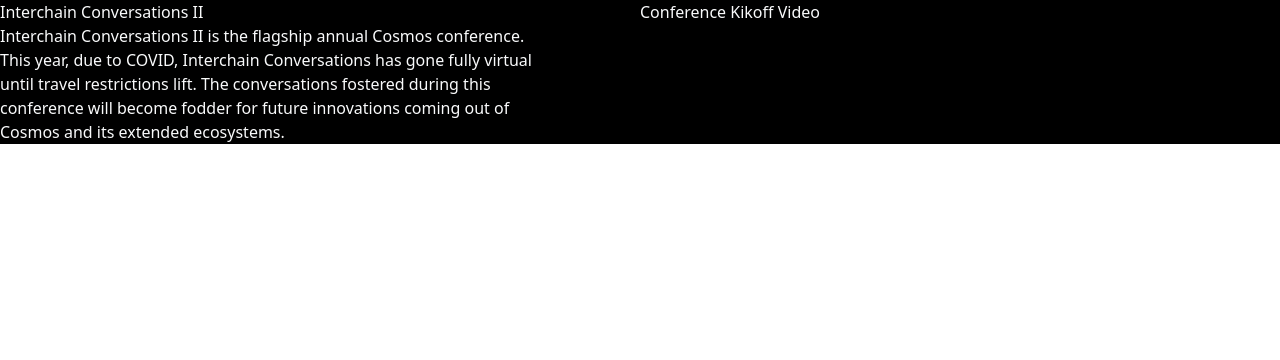
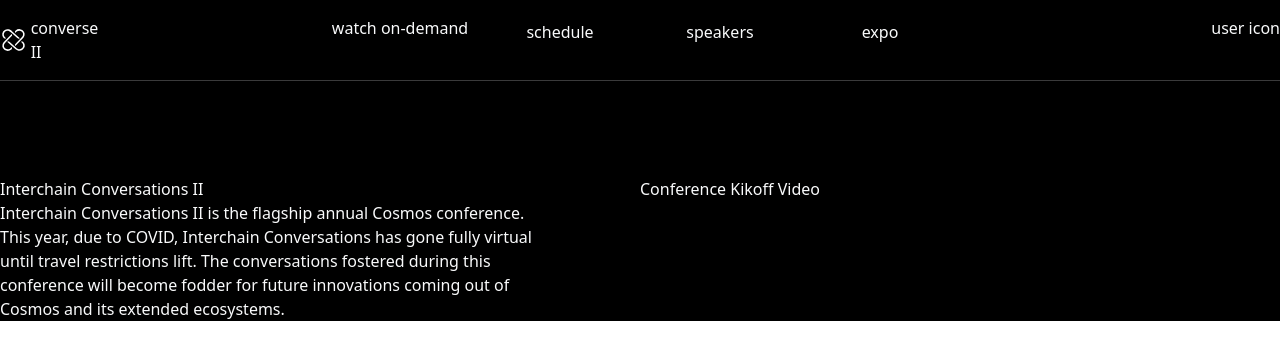
Before and after one commit to JD-Interchain-Interview/Converse-II, a React (Create React App) app: page / in a window 1280 px wide. Shown: the top 360 px of the page. Built offline with nearby package versions, Linux system fonts and the light colour scheme.

Commit message:
🌀   Layout

```diff
--- a/src/App.js
+++ b/src/App.js
@@ -18,7 +18,8 @@
 // Component Styling
 
 const AppClass = 'bg-black text-gray-50 w-screen';
-const container = 'lg:container lg:mx-auto';
+const container = 'xl:container xl:mx-auto';
+const hrOpacity = 'opacity-25';
 
 function App() {
   return (
@@ -26,6 +27,7 @@
       <div className={AppClass}>
         <div className={container}>
           <Navbar/>
+          <hr className={hrOpacity}/>
           <Switch>
             <Route exact path='/'>
               <Home/>
--- a/src/components/Home/Home.js
+++ b/src/components/Home/Home.js
@@ -3,7 +3,7 @@
 
 // Component Styling
 
-const LandingPageClass_Mobile = 'w-full flex flex-col flex-wrap justify-between';
+const LandingPageClass_Mobile = 'w-full mt-24 flex flex-col flex-wrap justify-between';
 const LandingPageClass_Web = 'lg:flex-row lg:justify-between ...';
 
 const Container_Mobile = 'w-full';
@@ -13,7 +13,7 @@
 const DescriptionClass_Mobile = '';
 const DescriptionClass_Web = '';
 
-const KikoffClass_Mobile = 'z-50 ...';
+const KikoffClass_Mobile = '';
 const KikoffClass_Web = '';
 
 
@@ -24,7 +24,7 @@
     <div className={`${LandingPageClass_Mobile} ${LandingPageClass_Web}`}>
       <div className={`${Container_Mobile} ${leftContainer_Web}`}>
         <div className={`${DescriptionClass_Mobile} ${DescriptionClass_Web}`}>
-          <header>{Conference.title} {Conference.season}</header>
+          <header>{Conference.title} {Conference.year}</header>
           <p>{Conference.description}</p>
         </div>
       </div>
--- a/src/components/Navbar/Navbar.js
+++ b/src/components/Navbar/Navbar.js
@@ -1,7 +1,65 @@
 import React from 'react';
+import { Conference } from '../../database/Conference'
+
+// Component Styling
+
+const Navbarlass_Mobile = 'w-full flex flex-col flex-wrap justify-between py-4';
+const Navbarlass_Web = 'lg:flex-row lg:justify-between...';
+
+const Container_Mobile = 'w-full';
+const leftContainer_Web = 'flex justify-start lg:w-3/12 ...';
+const centerContainer_Web = 'flex justify-center lg:w-6/12 lg:space-y-1 ...';
+const rightContainer_Web = 'flex justify-end lg:w-3/12 ...';
+
+const LogoClass_Mobile = 'flex flex-row space-x-1 items-center';
+const LogoClass_Web = '';
+
+const MenuClass_Mobile = 'w-3/12 ...';
+const MenuClass_Web = 'lg:text-center';
+
+const UserClass_Mobile = '';
+const UserClass_Web = '';
+
+const LogoIcon = 'w-1/12';
+const LogoMark = 'w-3/12';
+
+
+// Component Layout
 
 const Navbar = () => {
-  return null
+  return (
+    <div className={`${Navbarlass_Mobile} ${Navbarlass_Web}`}>
+
+      <div className={`${Container_Mobile} ${leftContainer_Web}`}>
+        <div className={`${LogoClass_Mobile} ${LogoClass_Web}`}>
+          <img src={Conference.logo} alt='Logo'className={LogoIcon}/>
+          <p className={LogoMark}>{Conference.name} {Conference.year}</p>
+        </div>
+      </div>
+
+      <div className={`${Container_Mobile} ${centerContainer_Web}`}>
+        <div className={`${MenuClass_Mobile} ${MenuClass_Web}`}>
+          <p>watch on-demand</p>
+        </div>
+        <div className={`${MenuClass_Mobile} ${MenuClass_Web}`}>
+          <p>schedule</p>
+        </div>
+        <div className={`${MenuClass_Mobile} ${MenuClass_Web}`}>
+          <p>speakers</p>
+        </div>
+        <div className={`${MenuClass_Mobile} ${MenuClass_Web}`}>
+          <p>expo</p>
+        </div>
+      </div>
+
+      <div className={`${Container_Mobile} ${rightContainer_Web}`}>
+        <div className={`${UserClass_Mobile} ${UserClass_Web}`}>
+          user icon
+        </div>
+      </div>
+
+    </div>
+  )
 }
 
 export default Navbar;
--- a/src/database/Conference.js
+++ b/src/database/Conference.js
@@ -1,6 +1,10 @@
+import Logo from '../assets/Logo.svg';
+
 export const Conference = {
+    logo: Logo,
+    name: 'converse',
     title: 'Interchain Conversations',
-    season: 'II',
+    year: 'II',
     description: 'Interchain Conversations II is the flagship annual Cosmos conference. This year, due to COVID, Interchain Conversations has gone fully virtual until travel restrictions lift. The conversations fostered during this conference will become fodder for future innovations coming out of Cosmos and its extended ecosystems.',
     kikoff: 'https://www.crowdcast.io/e/interchain-conversations-II/1',
   }
```
Also changed, not shown: src/assets/Logo.svg (added).
